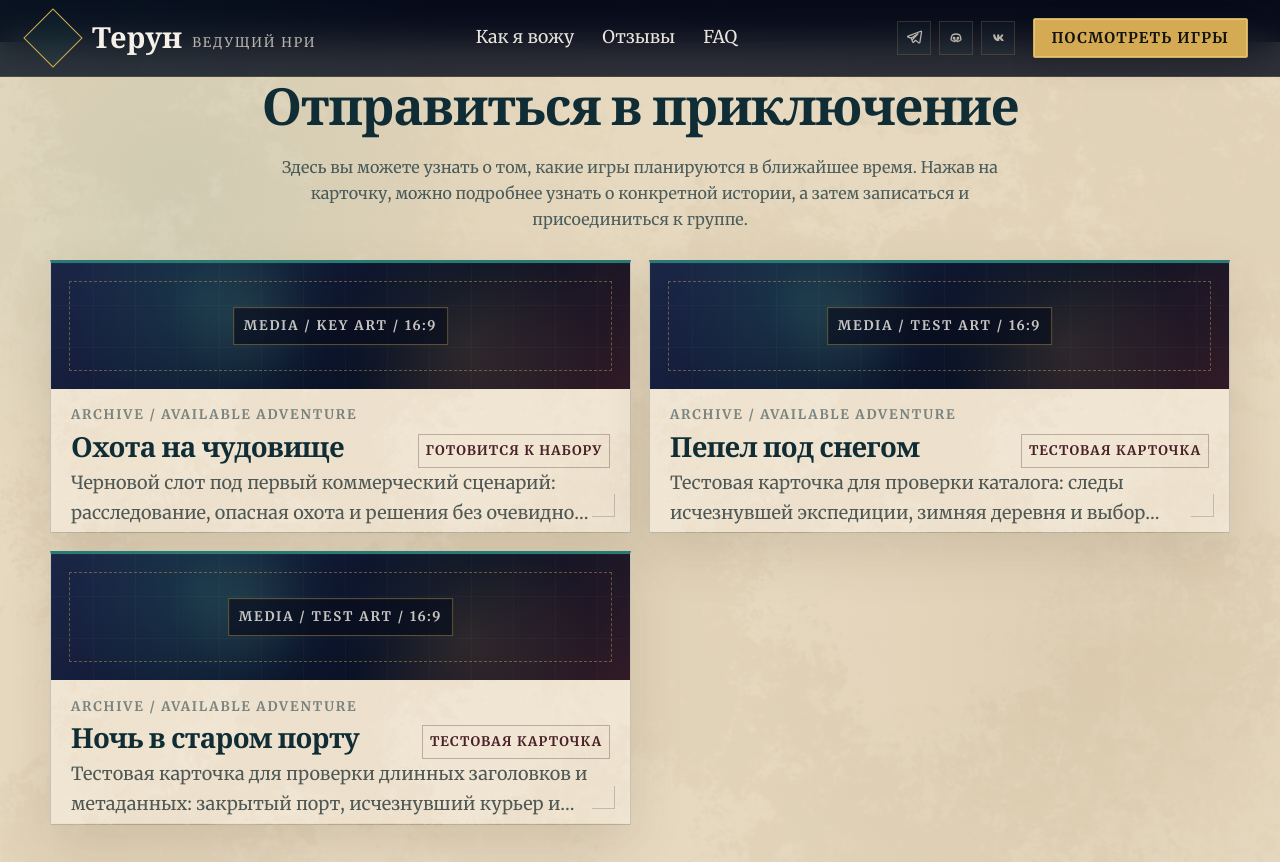
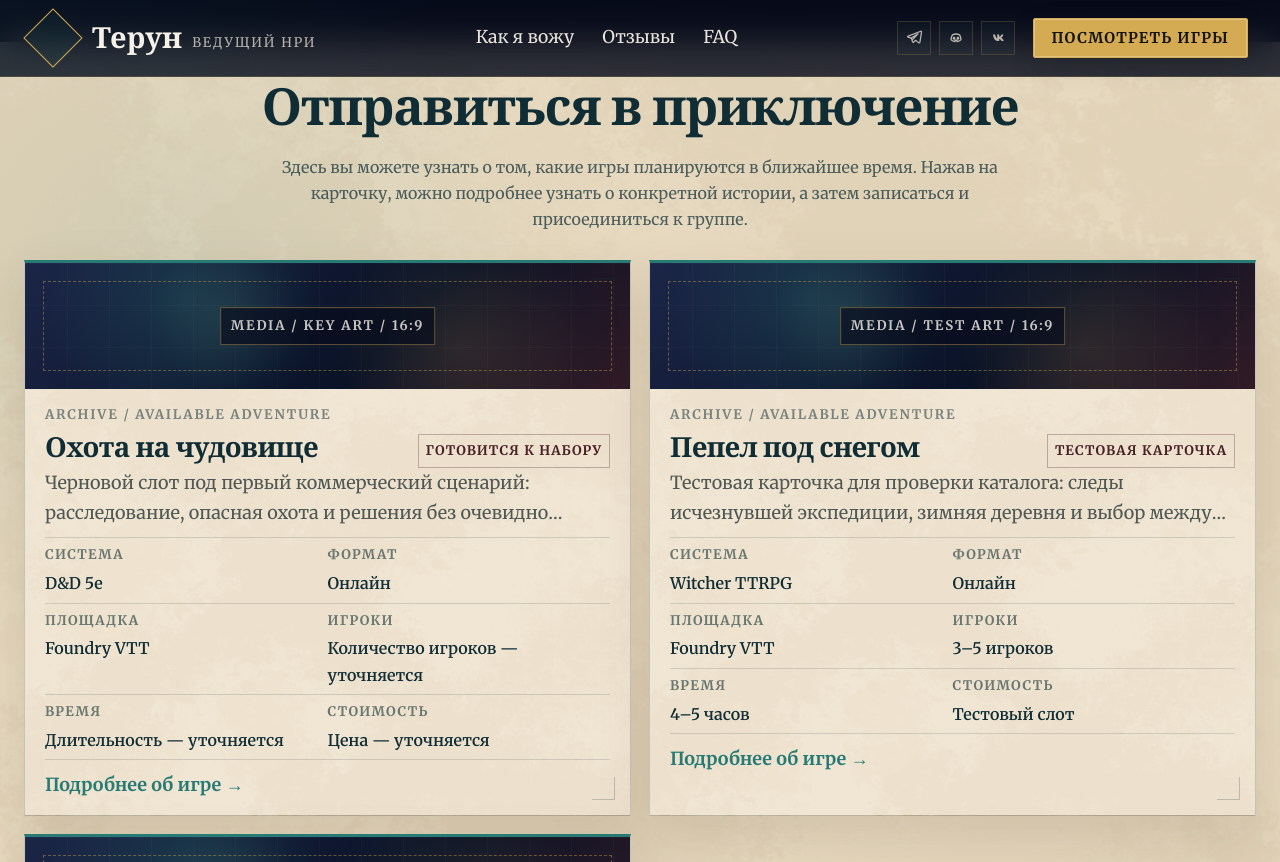
Before and after one commit to BrotherTerun/TerunPfolio, a Jekyll site: the page built from gm/index.md, in a window 1280 px wide and 900 px high, scrolled down 858 px, cut to the strip 0-862 px from the top of the window. Built offline with Jekyll 4.4.1, drawn with Linux system fonts in a browser that asks for light colours; some web fonts are replaced; some of the changed lines change nothing that is shown; some of the changed text lies outside the part shown.

Commit message:
Let games catalog grow and show full card metadata

```diff
--- a/gm/index.md
+++ b/gm/index.md
@@ -55,6 +55,32 @@ description: "Онлайн-игры по настольным ролевым с
     </aside>
   </div>
 </section>
+
+<style>
+  /*
+    The games catalog is the only landing section allowed to grow beyond
+    one viewport. It keeps one-screen minimum height, but never clips rows.
+  */
+  @media (min-width: 961px) {
+    .gm-main > #games {
+      height: auto;
+      min-height: var(--gm-viewport-fit);
+      overflow: visible;
+    }
+
+    .gm-main > #games > .gm-container {
+      width: min(calc(100% - 48px), 1540px);
+      height: auto;
+      min-height: 0;
+    }
+  }
+
+  /* Catalog cards keep the same six facts as the original large card. */
+  .gm-games-grid--catalog .gm-game-card__facts > div:nth-child(2),
+  .gm-games-grid--catalog .gm-game-card__facts > div:nth-child(3) {
+    display: block;
+  }
+</style>
 
 <section class="gm-section gm-section--paper" id="games">
   <div class="gm-container">
```
